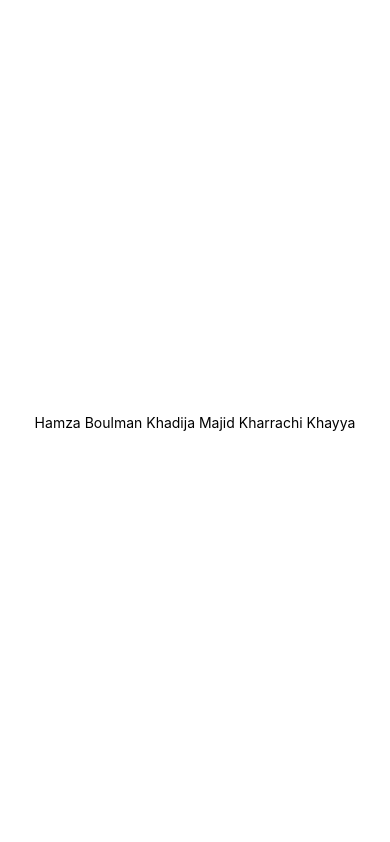
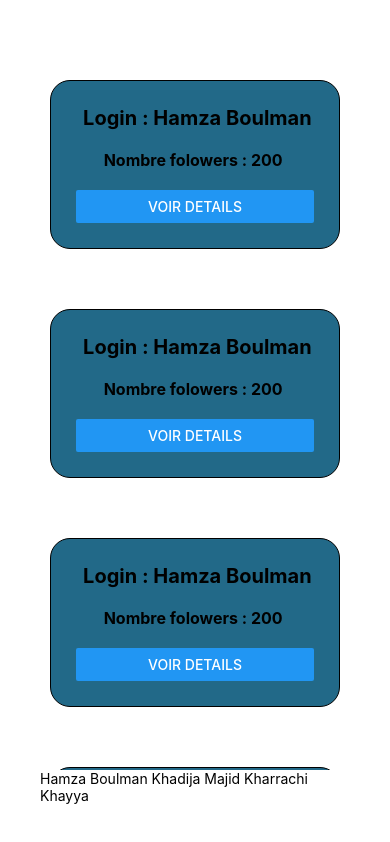
Before and after one commit to khayyael/react-native-app, a React Native app: screen / in a window 390 px wide. Built offline with nearby package versions, Linux system fonts and the light colour scheme.

Commit message:
fix view

```diff
--- a/App.tsx
+++ b/App.tsx
@@ -1,9 +1,33 @@
 import { StatusBar } from 'expo-status-bar';
-import { StyleSheet, Text, View } from 'react-native';
+import React from 'react';
+import { JSXElementConstructor } from 'react';
+import { Button, ScrollView, StyleSheet, Text, View } from 'react-native';
+
+
+const UserComponent = ()=>{
+  return(
+    <View style={styles.user}>
+          <View style={styles.viewUserName}>
+          <Text style={styles.userName}> Login : Hamza Boulman</Text>
+          <Text style={styles.userFolowers}>Nombre folowers : 200 </Text>
+          </View>
+          <Button title="voir Details"></Button>
+
+    </View>
+  );
+}
 
 export default function App() {
   return (
     <View style={styles.container}>
+      <ScrollView showsVerticalScrollIndicator={false}
+  showsHorizontalScrollIndicator={false}>
+      <UserComponent/>
+      <UserComponent/>
+      <UserComponent/>
+      <UserComponent/>
+      <UserComponent/>
+      </ScrollView>
       <Text>Hamza Boulman Khadija Majid Kharrachi Khayya</Text>
       <StatusBar style="auto" />
     </View>
@@ -15,6 +39,37 @@ const styles = StyleSheet.create({
     flex: 1,
     backgroundColor: '#fff',
     alignItems: 'center',
-    justifyContent: 'center',
+    padding:40
   },
+  scrollView: {
+
+  },
+  user:{
+    display:'flex',
+    flexDirection:'column',
+    backgroundColor: "#226988",
+    borderWidth: 1,
+    borderTopLeftRadius: 20,
+    borderTopRightRadius: 20,
+    borderBottomLeftRadius:20,
+    borderBottomRightRadius:20,
+    padding:25,
+    marginBottom:20,
+    width:290,
+    marginTop:40,
+  },
+  userName:{
+        fontWeight:'bold',
+        fontSize:20,
+        marginBottom:20,
+        textAlign:'center'
+  },
+  userFolowers:{
+    fontWeight:'bold',
+    fontSize:16,
+    textAlign:'center'
+  },
+  viewUserName:{
+    marginBottom:20
+  }
 });
```
